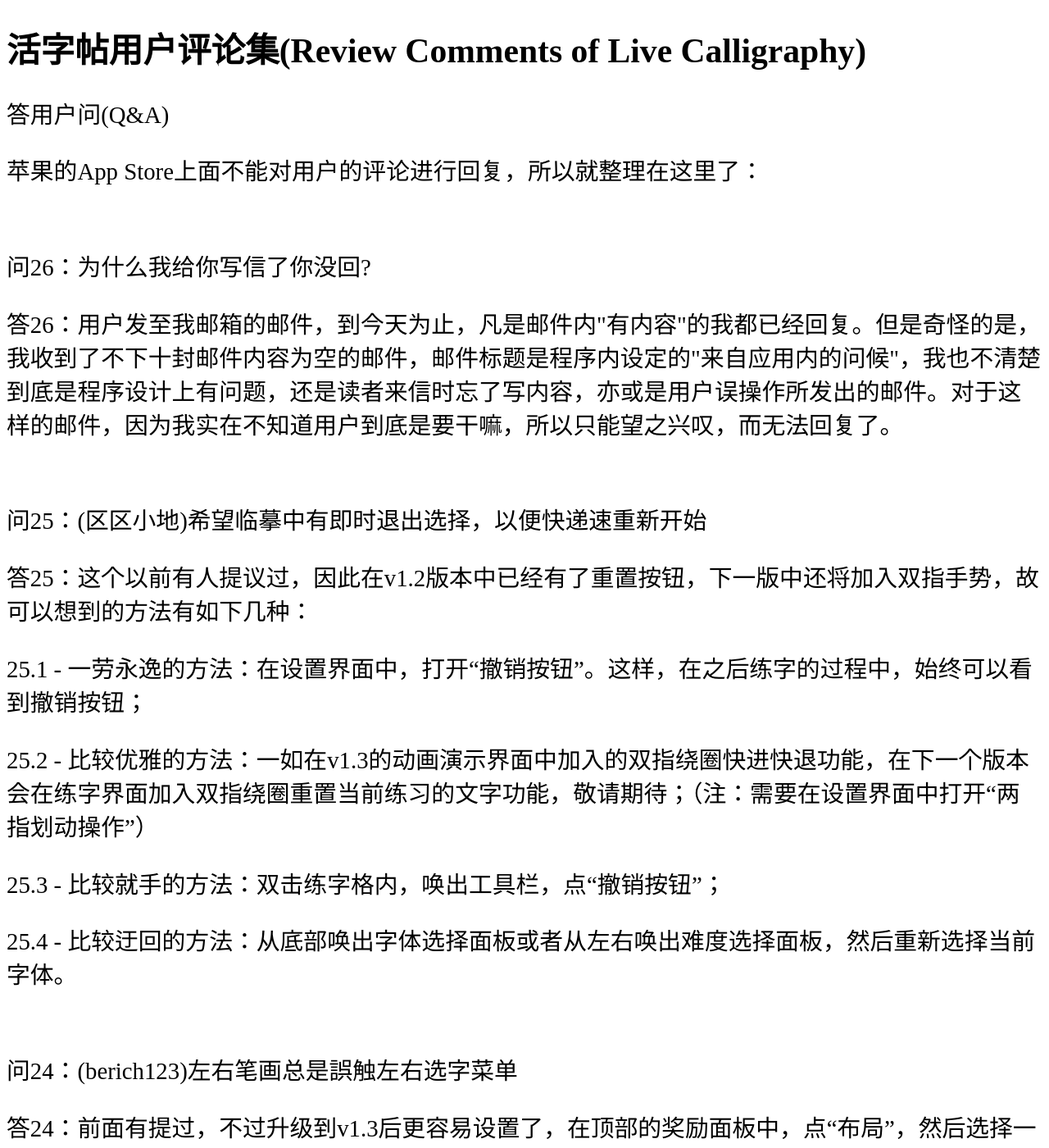
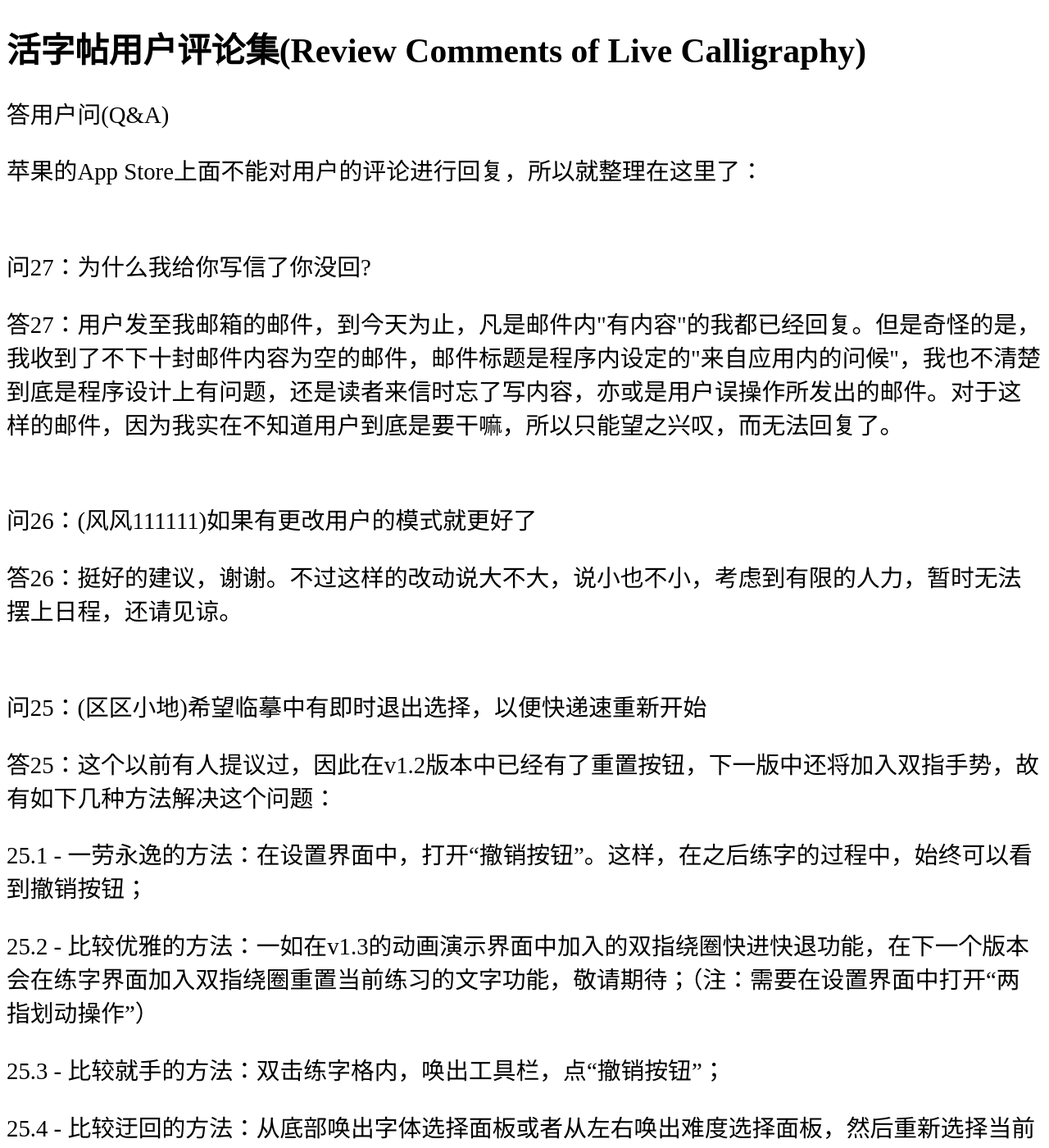
Before and after one commit to shengzhe/livecalligraphy, a Jekyll site: the page built from _posts/2012-08-31-LiveCalligraphyQA.html, in a window 1280 px wide and 1400 px high. Shown: the whole window at 82% size. Built offline with Jekyll 4.4.1, drawn with Linux system fonts in a browser that asks for light colours; Markdown is read by kramdown in place of the engine named in the settings; some of the changed text lies outside the part shown.

Commit message:
Update 2012-08-31-LiveCalligraphyQA.html

```diff
--- a/_posts/2012-08-31-LiveCalligraphyQA.html
+++ b/_posts/2012-08-31-LiveCalligraphyQA.html
@@ -6,18 +6,21 @@ title: 活字帖用户评论集(Review Comments of Live Calligraphy)
 <p>答用户问(Q&A)</p>
 <p>苹果的App Store上面不能对用户的评论进行回复，所以就整理在这里了：</p>
 <br/>
-<p>问26：为什么我给你写信了你没回?</p>
-<p>答26：用户发至我邮箱的邮件，到今天为止，凡是邮件内"有内容"的我都已经回复。但是奇怪的是，我收到了不下十封邮件内容为空的邮件，邮件标题是程序内设定的"来自应用内的问候"，我也不清楚到底是程序设计上有问题，还是读者来信时忘了写内容，亦或是用户误操作所发出的邮件。对于这样的邮件，因为我实在不知道用户到底是要干嘛，所以只能望之兴叹，而无法回复了。</p>
+<p>问27：为什么我给你写信了你没回?</p>
+<p>答27：用户发至我邮箱的邮件，到今天为止，凡是邮件内"有内容"的我都已经回复。但是奇怪的是，我收到了不下十封邮件内容为空的邮件，邮件标题是程序内设定的"来自应用内的问候"，我也不清楚到底是程序设计上有问题，还是读者来信时忘了写内容，亦或是用户误操作所发出的邮件。对于这样的邮件，因为我实在不知道用户到底是要干嘛，所以只能望之兴叹，而无法回复了。</p>
+<br/>
+<p>问26：(风风111111)如果有更改用户的模式就更好了</p>
+<p>答26：挺好的建议，谢谢。不过这样的改动说大不大，说小也不小，考虑到有限的人力，暂时无法摆上日程，还请见谅。</p>
 <br/>
 <p>问25：(区区小地)希望临摹中有即时退出选择，以便快递速重新开始</p>
-<p>答25：这个以前有人提议过，因此在v1.2版本中已经有了重置按钮，下一版中还将加入双指手势，故可以想到的方法有如下几种：</p>
+<p>答25：这个以前有人提议过，因此在v1.2版本中已经有了重置按钮，下一版中还将加入双指手势，故有如下几种方法解决这个问题：</p>
 <p>  25.1 - 一劳永逸的方法：在设置界面中，打开“撤销按钮”。这样，在之后练字的过程中，始终可以看到撤销按钮；</p>
 <p>  25.2 - 比较优雅的方法：一如在v1.3的动画演示界面中加入的双指绕圈快进快退功能，在下一个版本会在练字界面加入双指绕圈重置当前练习的文字功能，敬请期待；（注：需要在设置界面中打开“两指划动操作”）</p>
 <p>  25.3 - 比较就手的方法：双击练字格内，唤出工具栏，点“撤销按钮”；</p>
 <p>  25.4 - 比较迂回的方法：从底部唤出字体选择面板或者从左右唤出难度选择面板，然后重新选择当前字体。</p>
 <br/>
 <p>问24：(berich123)左右笔画总是誤触左右选字菜单</p>
-<p>答24：前面有提过，不过升级到v1.3后更容易设置了，在顶部的奖励面板中，点“布局”，然后选择一个大边距的布局即可</p>
+<p>答24：前面有提过解决方法，不过升级到v1.3后更容易设置了：在顶部的奖励面板中，点“布局”，然后选择一个大边距的布局即可</p>
 <br/>
 <p>问23：(妃子笑890322)偶尔有时笔画连不上</p>
 <p>答23：这个评论说的情况，作者在app内的说明中有提到，正好借这个评论将这个问题的最新进展说明一下。从1.2版上架之后，作者基本就停止了app的开发，转而全力制作字体。直到近期（2013年4月底）字体制作接近尾声，才开始对app中存在的问题作细致的研究和修正。本评论所提到的问题，作者一直都有关注，不过由于时间问题没有做仔细研究。而且由于我一直以为是字体数据处理方面的问题，所以觉得将字体制作完成后再来解决这个问题更加顺理成章一些。经过近一个礼拜的研究，我才恍然这个原来不是我所判断的数据问题，而是图形绘制问题。在前面的回复中，我有提到出于各方面的考虑，现在选择的图形绘制库(CoreGraphics)的效率十分低下。为了提高绘制效率，我在数据处理的时候，会对需要绘制的数据做简化以弥补低下的绘图库所带来的效率不足。结果在数据简化过程中，产生了自相交的图形，所以绘制时会产生类似缺口一样的效果，很是影响整体美观。这个问题在即将上线的1.3版本中，有一个临时的改善方案，不过更完美的解决方法还需要再等1-2个版本才行。以上</p>
```
